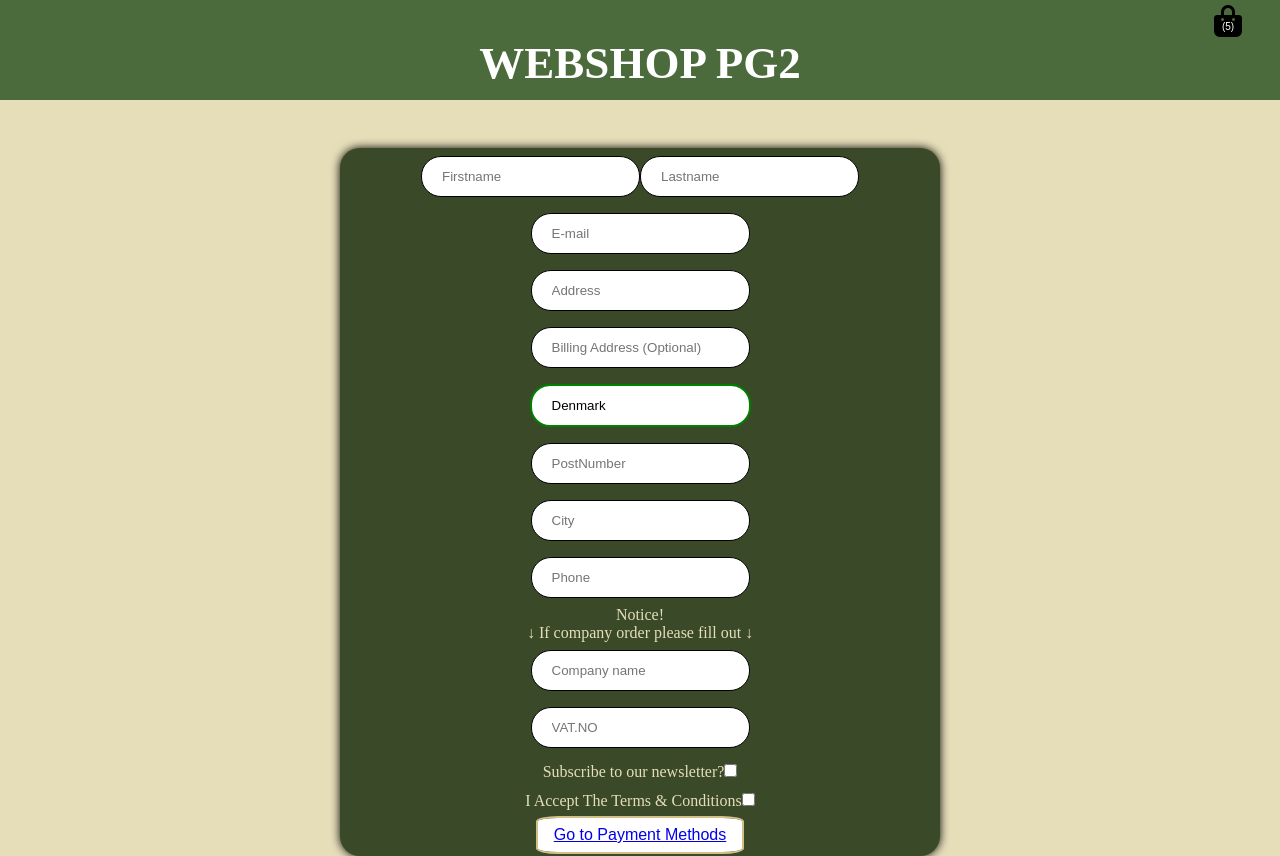
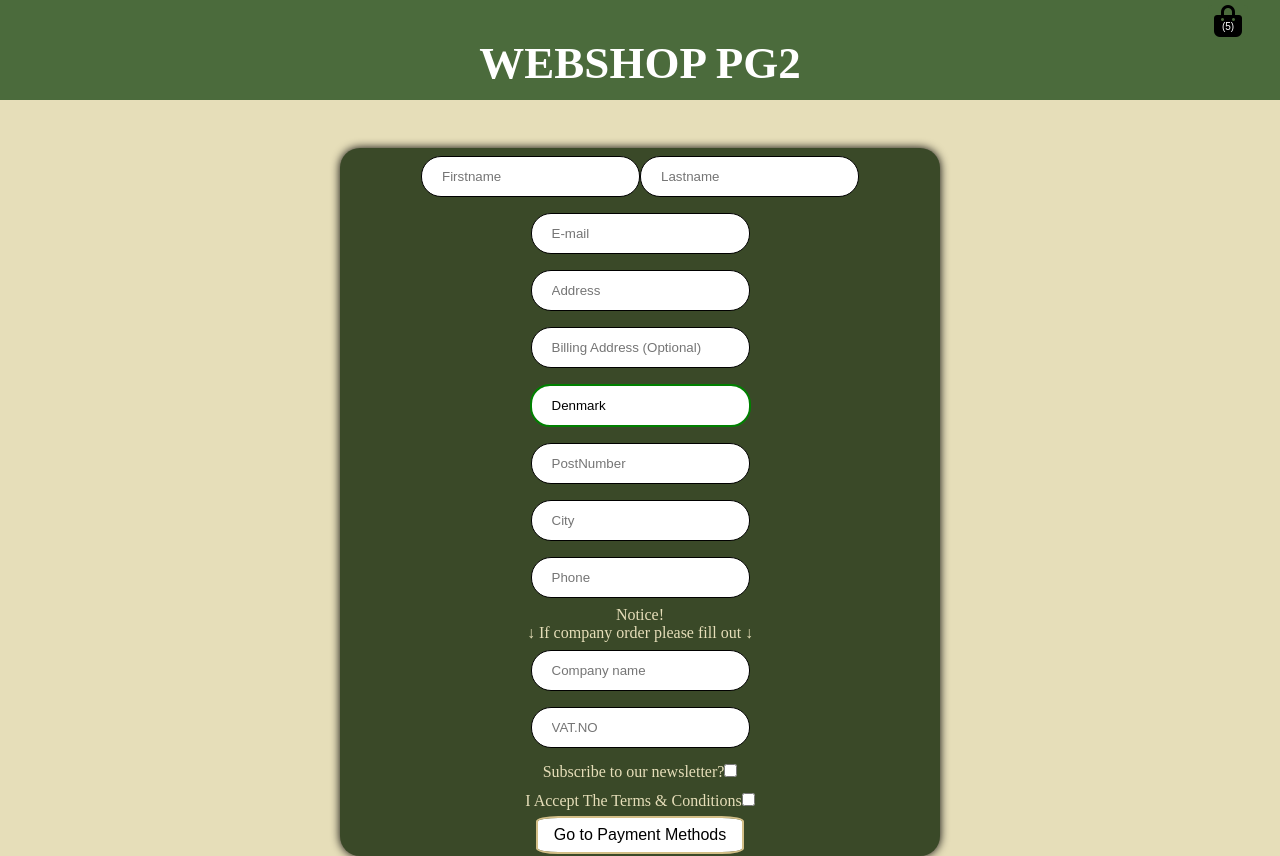
Before and after one commit to ChviChvi/Webshop-frontend-backend, a React (Vite) app in the folder vite-frontend-webshop/: page /checkoutform in a window 1280 px wide. Built offline with nearby package versions, Linux system fonts and the light colour scheme.

Commit message:
Checkout form fixed to only submit to next page if all requirements are met

```diff
--- a/vite-frontend-webshop/src/components/CustomerCheckout.tsx
+++ b/vite-frontend-webshop/src/components/CustomerCheckout.tsx
@@ -34,7 +34,7 @@ const CustomerCheckout: React.FC = () => {
         setSubscribe(event.target.checked);
     };
     const handleConditionChange = (event: React.ChangeEvent<HTMLInputElement>) => {
-        setConditions(event.target.checked);
+            setConditions(event.target.checked);
     };
 
     const handlePostalCodeBlur = (event: React.FocusEvent<HTMLInputElement>) => {
@@ -55,6 +55,7 @@ const CustomerCheckout: React.FC = () => {
                 .catch((error) => console.error(error));
         }
     };
+
 
 //TODO Add current number of shopping-cart-items to bag-icon instead of '5'
     return (
@@ -82,7 +83,7 @@ const CustomerCheckout: React.FC = () => {
             </div>
 
             <div>
-        <form className="form">
+        <form className="form" action="/Payment">
             <div>
                 <input type="text" id="firstName" value={firstName} onChange={(e) => setFirstName(e.target.value)} placeholder={"Firstname"} pattern="^[\p{L}\s-]+$" required/>
                 <input type="text" id="lastName" value={lastName} onChange={(e) => setLastName(e.target.value)} placeholder={"Lastname"} pattern="^[\p{L}\s-]+$" required/>
@@ -136,7 +137,8 @@ const CustomerCheckout: React.FC = () => {
                 <input type="checkbox" id="conditions" checked={conditions} required onChange={handleConditionChange} />
             </div>
             <div>
-                <button><Link to="/Payment">Go to Payment Methods</Link></button>
+                <button>Go to Payment Methods</button>
+
             </div>
         </form>
             </div>
@@ -147,6 +149,8 @@ const CustomerCheckout: React.FC = () => {
         </html>
 
 
+
+
     );
 };
 
```
